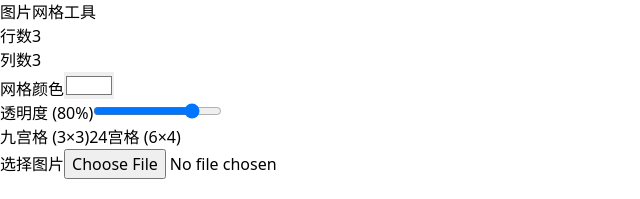
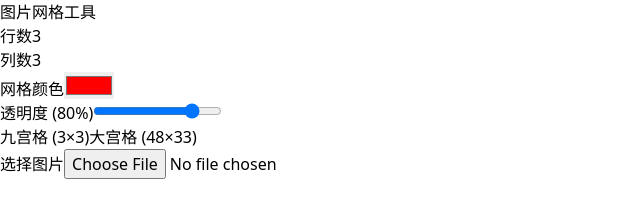
Before and after one commit to kidwon/image-grid-tool, a React (Vite) app: page / in a window 1280 px wide. Shown: the top 199 px of the page, without its empty margins (0-640 px from the left). Built offline with nearby package versions, Linux system fonts and the light colour scheme.

Commit message:
fix: minor

```diff
--- a/src/App.jsx
+++ b/src/App.jsx
@@ -6,7 +6,7 @@ export default function App() {
   const [rows, setRows] = useState(3);
   const [cols, setCols] = useState(3);
   const [error, setError] = useState('');
-  const [gridColor, setGridColor] = useState('#ffffff'); // 默认白色
+  const [gridColor, setGridColor] = useState('#ff0000'); // 默认白色
   const [gridOpacity, setGridOpacity] = useState(0.8); // 默认透明度
   const canvasRef = useRef(null);
   const fileInputRef = useRef(null);
@@ -32,8 +32,8 @@ export default function App() {
       setError('行数和列数必须大于0');
       return false;
     }
-    if (newRows > 20 || newCols > 20) {
-      setError('为了保持清晰度，行数和列数不能超过20');
+    if (newRows > 100 || newCols > 100) {
+      setError('为了保持清晰度，行数和列数不能超过100');
       return false;
     }
     setError('');
@@ -41,7 +41,9 @@ export default function App() {
   };
 
   const handleRowsChange = (e) => {
-    const newRows = parseInt(e.target.value) || 0;
+    // 只允许数字输入
+    const value = e.target.value.replace(/[^\d]/g, '');
+    const newRows = parseInt(value) || 0;
     if (validateGridSize(newRows, cols)) {
       setRows(newRows);
       if (selectedImage) {
@@ -51,7 +53,9 @@ export default function App() {
   };
 
   const handleColsChange = (e) => {
-    const newCols = parseInt(e.target.value) || 0;
+    // 只允许数字输入
+    const value = e.target.value.replace(/[^\d]/g, '');
+    const newCols = parseInt(value) || 0;
     if (validateGridSize(rows, newCols)) {
       setCols(newCols);
       if (selectedImage) {
@@ -161,7 +165,9 @@ export default function App() {
                     行数
                   </label>
                   <input
-                    type="number"
+                    type="text"
+                    inputMode="numeric"
+                    pattern="[0-9]*"
                     value={rows}
                     onChange={handleRowsChange}
                     min="1"
@@ -174,7 +180,9 @@ export default function App() {
                     列数
                   </label>
                   <input
-                    type="number"
+                    type="text"
+                    inputMode="numeric"
+                    pattern="[0-9]*"
                     value={cols}
                     onChange={handleColsChange}
                     min="1"
@@ -226,10 +234,10 @@ export default function App() {
                   九宫格 (3×3)
                 </button>
                 <button
-                  onClick={() => presetGrid(6, 4)}
+                  onClick={() => presetGrid(48, 33)}
                   className="flex-1 bg-blue-500 text-white px-4 py-2 rounded-md hover:bg-blue-600"
                 >
-                  24宫格 (6×4)
+                  大宫格 (48×33)
                 </button>
               </div>
             </div>
```
